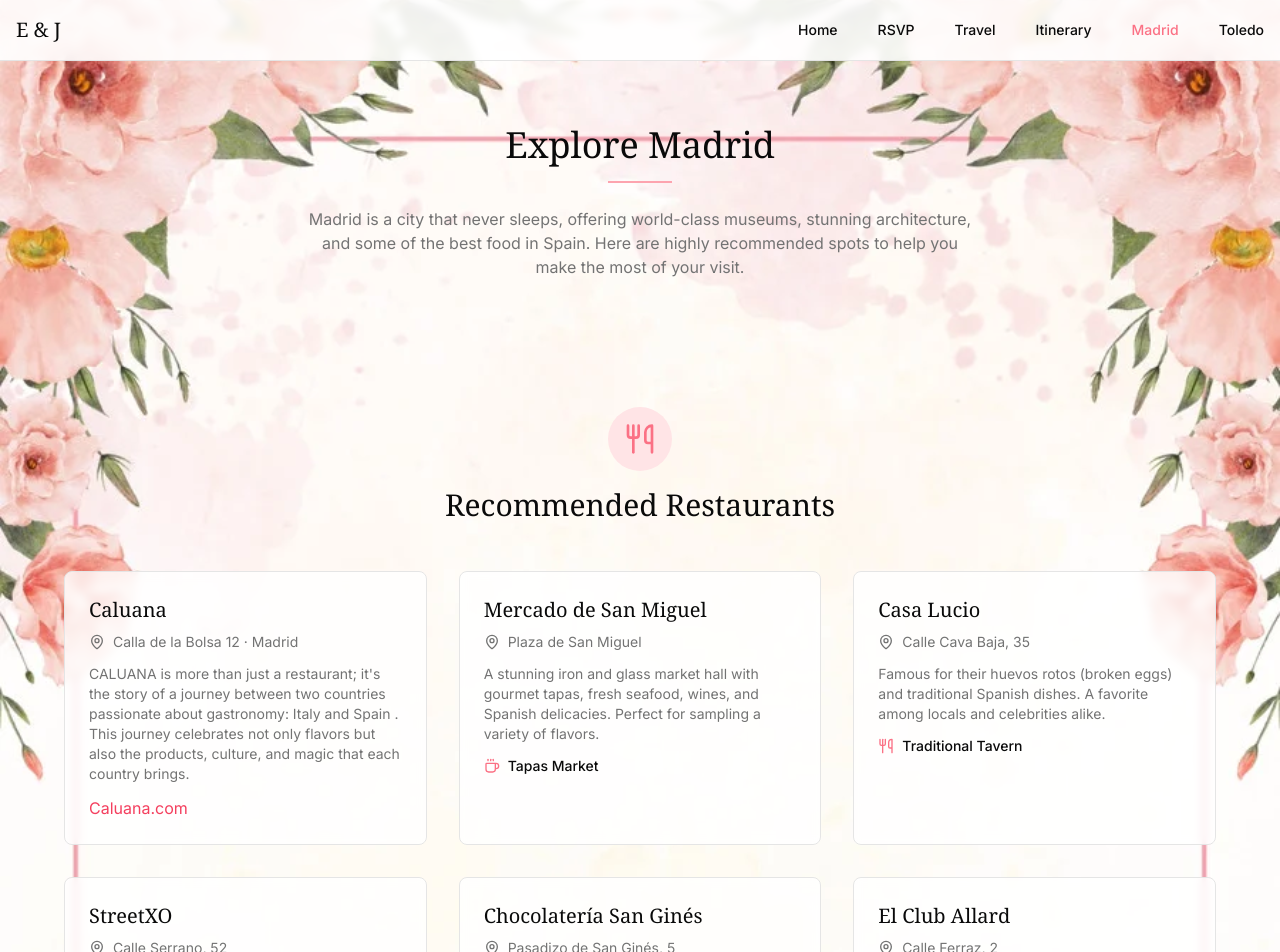
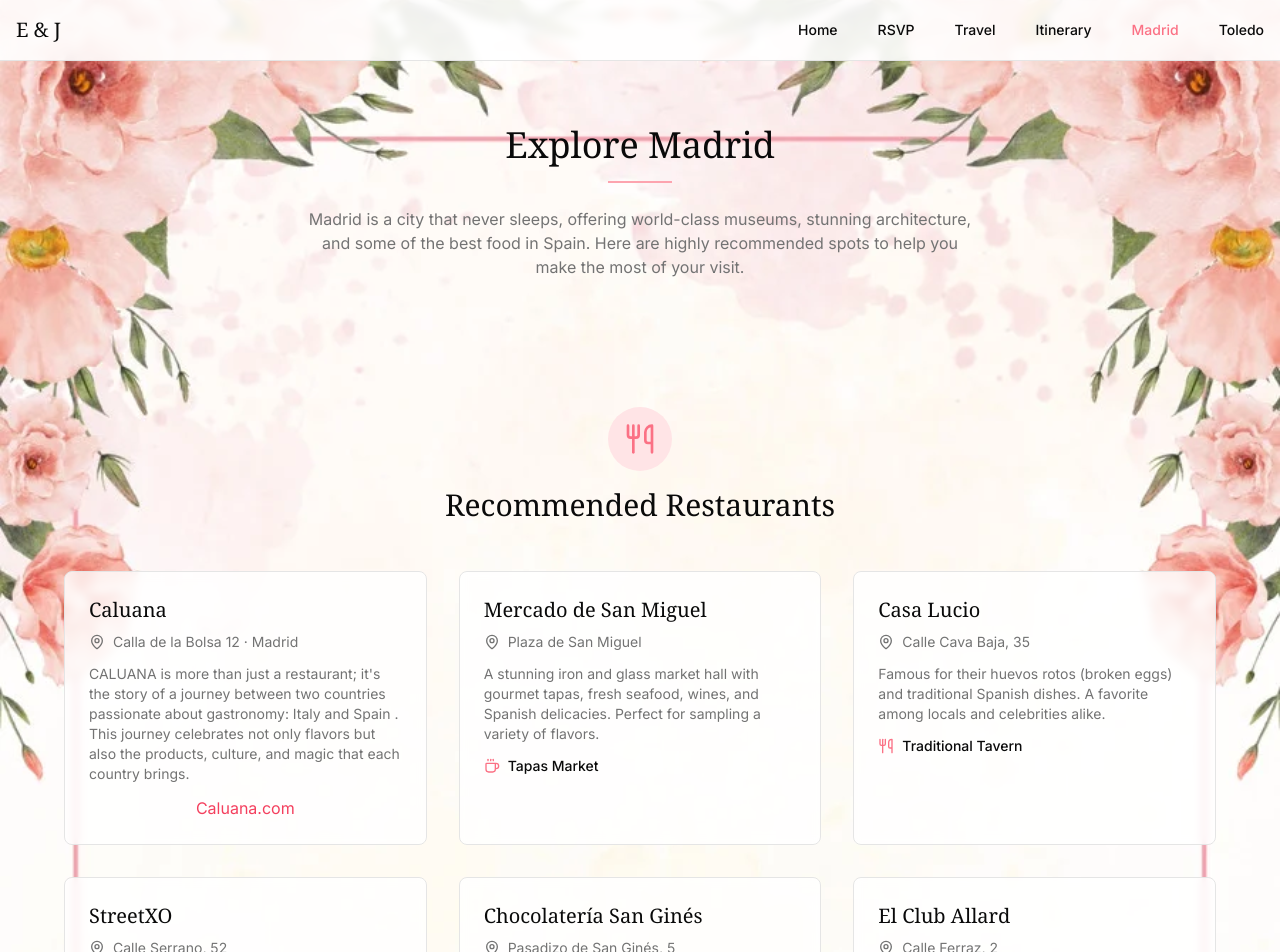
Before and after one commit to thompsonjs101/WeddingWebsite, a Next.js app: page /madrid in a window 1280 px wide. Shown: the top 952 px of the page. Built offline with nearby package versions, Linux system fonts and the light colour scheme.

Commit message:
Centering and committing changes to app/madrid/page.tsx

```diff
--- a/app/madrid/page.tsx
+++ b/app/madrid/page.tsx
@@ -58,8 +58,8 @@ export default function MadridPage() {
           </div>
           <div className="grid grid-cols-1 md:grid-cols-2 lg:grid-cols-3 gap-6 md:gap-8 max-w-6xl mx-auto">
             {/* Caluana */}
-            <div className="p-6 bg-white/80 backdrop-blur-sm rounded-lg border">
-              <h4 className="font-serif text-xl mb-2 items-center justify-center">Caluana</h4>
+            <div className="p-6 bg-white/80 backdrop-blur-sm rounded-lg border items-center justify-center">
+              <h4 className="font-serif text-xl mb-2">Caluana</h4>
               <div className="flex items-center gap-2 text-sm text-muted-foreground mb-3">
                 <MapPin className="h-4 w-4" />
                 <span>Calla de la Bolsa 12 · Madrid</span>
@@ -67,8 +67,8 @@ export default function MadridPage() {
               <p className="text-sm text-muted-foreground mb-3">
                 CALUANA is more than just a restaurant; it's the story of a journey between two countries passionate about gastronomy: Italy and Spain . This journey celebrates not only flavors but also the products, culture, and magic that each country brings.
               </p>
-              <div className="flex items-center gap-2">
-                <a href= "https://caluana.com/" className="text-rose-500 hover:underline items-center justify-center"> Caluana.com </a>
+              <div className="flex items-center gap-2 items-center justify-center">
+                <a href= "https://caluana.com/" className="text-rose-500 hover:underline"> Caluana.com </a>
               </div>
             </div>
 
```
